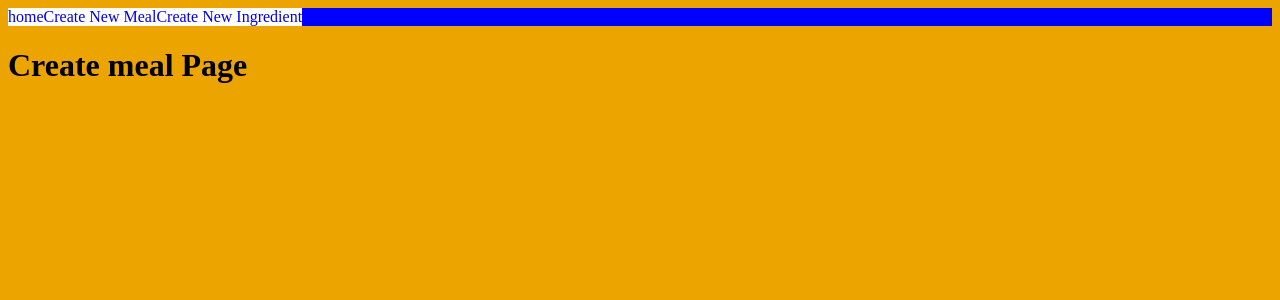
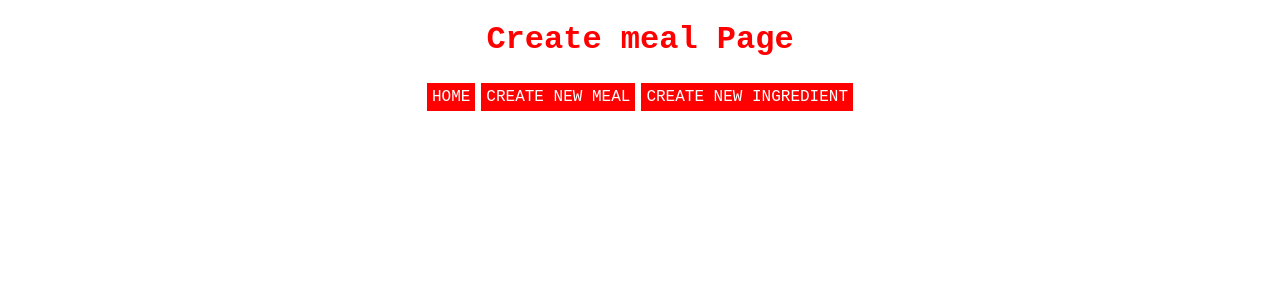
Before and after one commit to Kynanandkel/MealPlannerUI, a SvelteKit app: page /CreateMeal in a window 1280 px wide. Shown: the top 300 px of the page. Built offline with nearby package versions, Linux system fonts and the light colour scheme.

Commit message:
styled it so it looks decent

```diff
--- a/src/app.html
+++ b/src/app.html
@@ -6,7 +6,7 @@
 		<meta name="viewport" content="width=device-width, initial-scale=1" />
 		%sveltekit.head%
 	</head>
-	<body data-sveltekit-preload-data="hover" style="background-color: #ECA400;">
+	<body data-sveltekit-preload-data="hover" style="background-color: white">
 		<div style="display: contents">%sveltekit.body%</div>
 	</body>
 </html>
--- a/src/routes/+page.svelte
+++ b/src/routes/+page.svelte
@@ -158,7 +158,8 @@
 
 	h1,h3{
 		text-align: center;
-	 color: #0B0A07;
+	 	color: red;
+		font-family:'Courier New', Courier, monospace;
 	}
 
 
@@ -166,14 +167,15 @@
 	.container{
 		display: flex;
 		flex-flow: row;
-		height: 100dvh;
+		height: 70vh;
+		margin: 0dvh 5dvh 0dvh 5dvh;
 	}
 
 	.containerBoxes{
 		flex-grow: 1;
-		background-color: #5E3023;
 		border: solid;
-
+		border-width: 2px;
+		border-color: red;
 		display: flex;
 		flex-flow: column;
 		margin: 0.5dvh;
@@ -182,25 +184,50 @@
 	.column{
 		display: flex;
 		flex-flow: column;
-		background-color: whitesmoke;
 		margin: 1%;
+		overflow: auto;
+		flex-grow: 1;
 	}
 
 	.row{
 		display: flex;
 		flex-flow: row;
 		width: 100%;
+		align-items: center;
 
 
 	}
 
-
+	input{
+		align-self: auto;
+		margin: 5px;
+		flex-grow: 3;
+	}
 
 	button{
-		size: 100%;
+		margin: 5px;
+		border-radius: 0;
+		color: white;
+		background-color: red;
+		border: solid;
+		border-color: red;
+		border-width: 2px;
+		font-family:'Courier New', Courier, monospace;
+
+	}
+
+	button:active{
+		color: red;
+		background-color: white;
+	}
+
+	button:hover{
+		color: red;
+		background-color: white;
 	}
 
 
 
 
+
 </style>
--- a/src/routes/CreateIngredient/+page.svelte
+++ b/src/routes/CreateIngredient/+page.svelte
@@ -1,6 +1,14 @@
 <script>
     import NavBar from "../navBar.svelte";
 </script>
+<h1>Create ingredient Page</h1>
+<NavBar/>
 
-<NavBar/>
-<h1>Create ingredient Page</h1>
+
+<style>
+    h1,h3{
+        text-align: center;
+        color: red;
+        font-family:'Courier New', Courier, monospace;
+    }
+</style>
--- a/src/routes/CreateMeal/+page.svelte
+++ b/src/routes/CreateMeal/+page.svelte
@@ -1,6 +1,14 @@
+<h1>Create meal Page</h1>
 <script>
     import NavBar from "../navBar.svelte";
 </script>
 
 <NavBar/>
-<h1>Create meal Page</h1>
+
+<style>
+    h1,h3{
+        text-align: center;
+        color: red;
+        font-family:'Courier New', Courier, monospace;
+    }
+</style>
--- a/src/routes/navBar.svelte
+++ b/src/routes/navBar.svelte
@@ -6,19 +6,30 @@
 
 <style>
     .navBar{
-        background-color: blue;
+
         display: flex;
         flex-flow: row;
+        justify-content: center;
     }
 
     a{
-        background-color: white;
+        background-color: red;
+        color: white;
+        margin: 3px;
+        padding: 3px;
         text-decoration: none;
         position: relative;
+        border: solid;
+        border-color: red;
+        border-width: 2px;
+        font-family: 'Courier New', Courier, monospace;
+        text-transform: uppercase;
     }
 
     a:hover{
-        color: orange;
+
+        background-color: white;
+        color: red;
         cursor: pointer;
     }
 </style>
```
